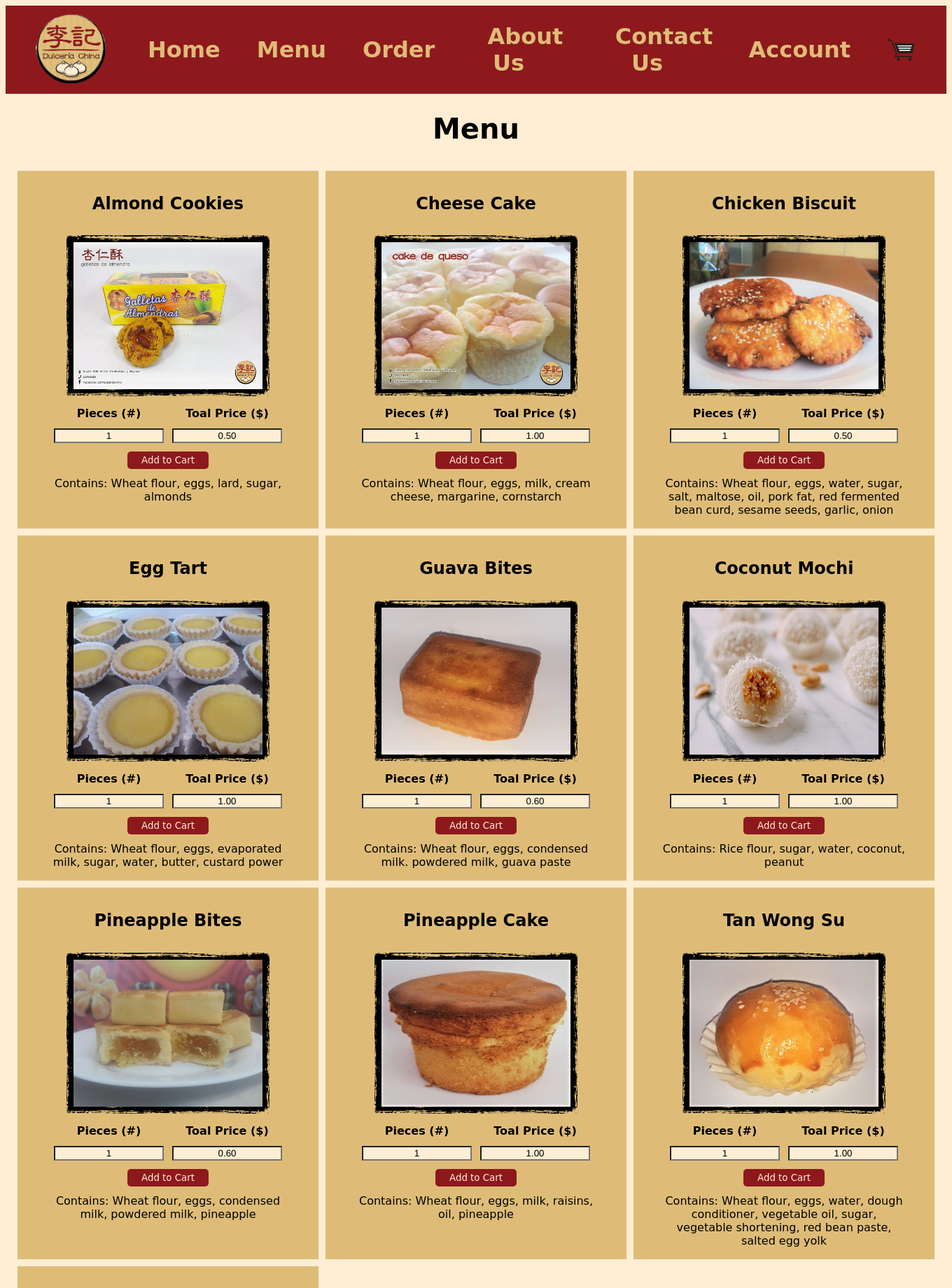
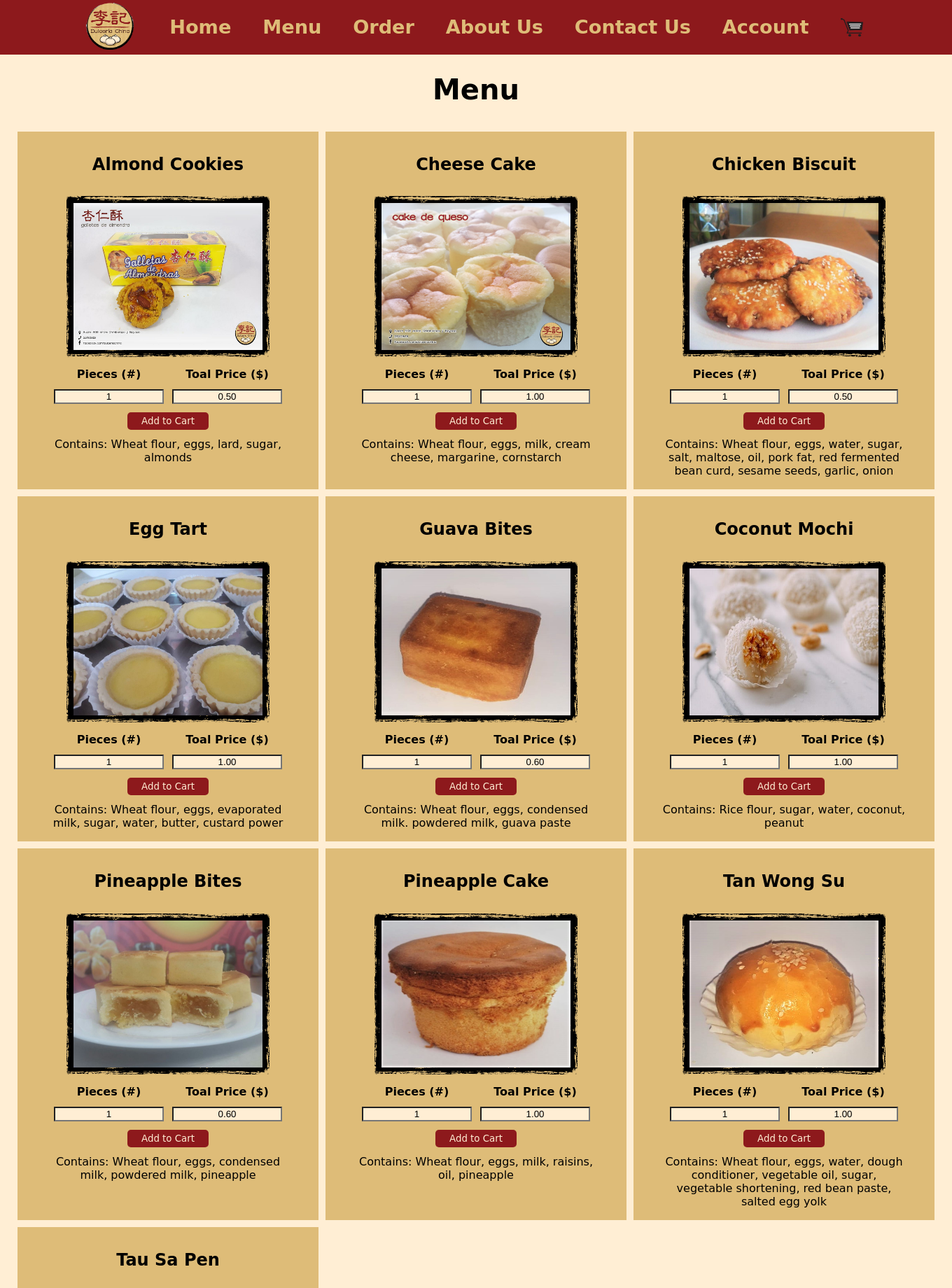
Before and after one commit to SamuelLopezF/SOEN287-Bakery, a PHP site: page /Menu.html in a window 1360 px wide. Shown: the top 1840 px of the page at 70% size. Run offline with PHP 8.4, Linux system fonts and the light colour scheme; lists and menus that the app fills with data are empty.

Commit message:
Update template.css

```diff
--- a/Styles/template.css
+++ b/Styles/template.css
@@ -1,16 +1,15 @@
 /*
 	Last Edited By: Sobhan
-	Edit Date: 11-Nov-2020
-	Edit Number: 1
+	Edit Date: 23-Nov-2020
+	Edit Number: 2
 	Edit Details:
-		CSS for Login form
+        Updated/Improved CSS
+        Footer positioning improved
+        Nav bar no longer has the weird gap
+        Mousing over buttons now done by CSS
+        Colours moved to variables to make changes easy
+        Nav bar is now responsive to size (needs more work overall, but I'll leave that for the very end of the project)
 
-*/
-
-/* Important colours:
-Red: 8d191c
-Beige: debc78
-White: ffeed4
 */
 
 /* Sources:
@@ -31,10 +30,21 @@ https://www.stickpng.com/img/icons-logos-emojis/tech-companies/new-black-instagr
 
 */
 
-/* general stuff */
+:root{
+    --red: #8d191c;
+    --beige: #debc78;
+    --white: #ffeed4;
+    --light_red: #a72429;
+    --dark_red: #701417;
+    --light_beige: #ffe1b5;
+}
+
+/*=========== general stuff ===========*/
+
 body {
-    background-color: #ffeed4;
+    background-color: var(--white);
     text-align: center;
+    margin: 0;
 }
 
 p {
@@ -42,50 +52,37 @@ p {
     width: 75%;
     margin-left: auto;
     margin-right: auto;
-
 }
 
-* {
-    font-family: "Avenir","Architects Daughter", "Permanent Marker", "Tekton", "Comic Sans MS", Verdana, Arial, sans-serif;
-}
+* {font-family: "Avenir","Architects Daughter", "Permanent Marker", "Tekton", "Comic Sans MS", Verdana, Arial, sans-serif;}
 
 h1 {font-size: 48px;}
 h1 {font-size: 40px;}
 h3 {font-size: 32px;}
 h4 {font-size: 24px;}
 
+
+/*=========== Buttons ===========*/
 button {
-
     padding: 5px 20px;
-    background-color: #8d191c;
-    color: #ffeed4;
+    background-color: var(--red);
+    color: var(--white);
     border-radius: 5px;
     border: none;
-
 }
 
-/* Navigation Bar */
-/*
-nav {
-    background-color: #8d191c;
-    margin-left: auto;
-    margin-right: auto;
-    width: 75%;
-    }
-*/
+button:hover {background-color: var(--light_red);}
 
-
+/*=========== Navigation Bar ===========*/
 header {
-    background-color: #8d191c;
+    background-color: var(--red);
     margin-left: auto;
     margin-right: auto;
 }
 
-
 nav table {
     margin: auto;
     text-align: center;
-    padding: 0.5em;
 }
 
 nav table th {
@@ -93,25 +90,18 @@ nav table th {
     vertical-align: center;
 }
 
-nav table tr th .logo {
-    margin-left: 2em;
-    margin-right: 2em;
+nav table tr th a {
+    color: var(--beige);
+    text-decoration: none;
+    font-size: 2vw;
+    padding: 0.075em 0.75em;
 }
 
-nav table tr th a {
-    color: #debc78;
-    text-decoration: none;
-    font-size: 32px;
-    padding: 0.3em 0.75em;
-
-}
-nav table tr th a:hover {
-    background-color: #701417;
-}
+nav table tr th a:hover {background-color: var(--dark_red);}
 
 nav table tr th .logo {
-    margin-left: 2em;
-    margin-right: 2em;
+    margin-left: 2vw;
+    margin-right: 2vw;
 }
 
 nav table tr .cart img {
@@ -119,25 +109,48 @@ nav table tr .cart img {
     margin-right: 10px;
 }
 
+#cartIconTopRight img {
+    width: 2.5vw !important;
+    height: 2.5vw !important;
+}
 
+img.logo {
+    width: 5vw !important;
+    height: 5vw !important;
+}
 
-
+.current_page {background-color: var(--dark_red);}
 
 /* Footer */
 footer {
-    background-color: #8d191c;
+    background-color: var(--red);
     margin-left: auto;
     margin-right: auto;
-    /*width: 75%;*/
-    color: #debc78;
+    color: var(--beige);
 }
 
 footer * {
-    color: #debc78;
+    color: var(--beige);
+}
+
+/*========== Keeping Footer at Bottom ==========*/
+
+/* From Stack Overflow: https://stackoverflow.com/questions/643879/css-to-make-html-page-footer-stay-at-bottom-of-the-page-with-a-minimum-height-b/25218797#25218797 */
+
+html, body {
+    height: 100%;
+    width: 100%;
+    margin: 0;
+    display: table;
+}
+
+footer {
+    display: table-row;
+    height: 0;
 }
 
 
-/* about us table */
+/*=========== about us table ===========*/
 
 table.about_table {
     width: 50%;
@@ -145,18 +158,18 @@ table.about_table {
 }
 
 .alt_row {
-    background-color: #ffe1b5;
+    background-color: var(--light_beige);
 }
 
 
 
-/* contact us */
+/*=========== contact us ===========*/
 
 #contact_us {width: 40%;}
 #contact_us td {width:310px;}
 
 .message {
-    background-color: #ffe1b5;
+    background-color: var(--light_beige);
     padding: 10px;
 }
 
@@ -179,13 +192,7 @@ table.about_table {
 	width: 300px;
 	}
 
-/*
-table.contact_table th {width: 50%;}
-table.contact_table td {width: 50%;}
-*/
-
-
-/* Special Stuff */
+/*=========== Special Stuff ===========*/
 .brush {
     border: 20px solid;
     border-image: url(brush.png) 5% stretch;
@@ -197,24 +204,23 @@ table.contact_table td {width: 50%;}
 }
 
 .special {
-    background-color: #debc78;
+    background-color: var(--beige);
     width: 75%;
     margin: auto;
 }
 
 
 
-/* tables */
-table {
-    margin: auto;
+/*=========== tables ===========*/
+table {margin: auto;}
+
+/*=========== buttons ===========*/
+input, textarea {
+    background-color: var(--beige);
+    resize: none;
 }
 
-/* buttons */
-input, textarea {
-    background-color: #debc78;
-}
-
-/* menu */
+/*=========== menu ===========*/
 
 .menu table {
     margin: auto;
@@ -224,32 +230,28 @@ input, textarea {
 }
 
 .menu_button input {
-    background-color: #ffeed4;
+    background-color: var(--white);
     color: black;
     text-align: center;
     font-family: Helvetica, sans-serif;
 }
-.menu_button label {
-    font-weight: bold;
-}
 
+.menu_button label {font-weight: bold;}
 
 .menuItem {
-    background-color: #debc78;
+    background-color: var(--beige);
     vertical-align: top;
 }
-
-
 
 #submit * {
     text-align: center;
 }
 
-/* Login */
+/*=========== Login ===========*/
 
 #login {width: 30%;
     margin: auto;
-    background-color: #ffe1b5;}
+    background-color: var(--light_beige);}
 
 #login input {
     width: 200px;
```
